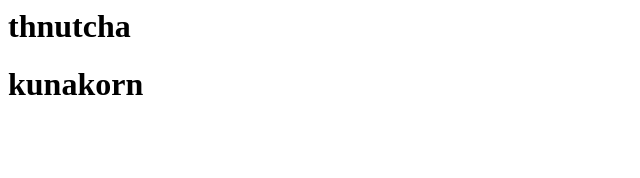
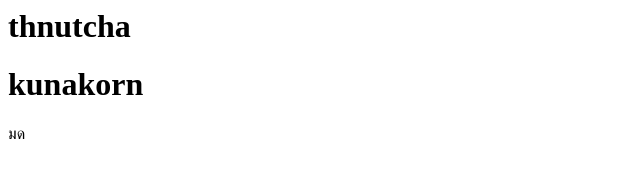
Before and after one commit to Peem93/git-collab-3, a plain HTML site: page index.html in a window 1280 px wide. Shown: the full height of the page, 0-640 px from the left. Drawn offline with Linux system fonts and the light colour scheme.

Commit message:
add footer

```diff
--- a/index.html
+++ b/index.html
@@ -1,2 +1,3 @@
 <h1>thnutcha</h1>
 <h1>kunakorn</h1>
+<footer>มด</footer>
```
